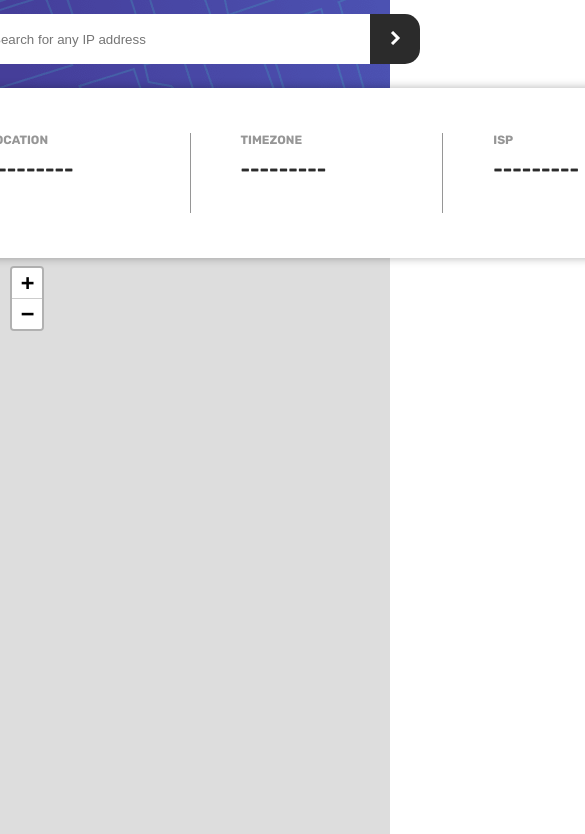
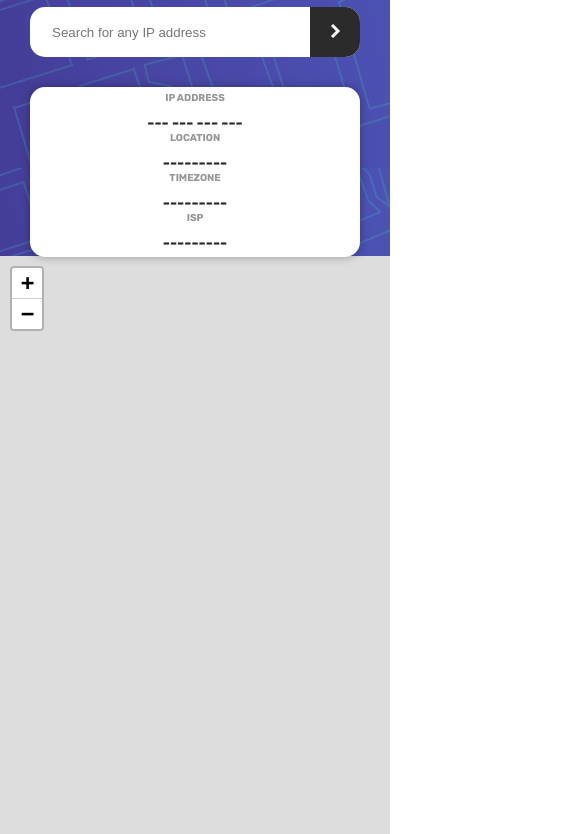
Before and after one commit to JimRnst/ipAddressTracker, a website built with webpack: page dist/index.html in a window 390 px wide. Shown: the part 82-916 px from the top of the page, 585 px wide, since content can reach past the window. Built offline with nearby package versions, Linux system fonts and the light colour scheme; no server answers.

Commit message:
responsive

```diff
--- a/src/style/style.css
+++ b/src/style/style.css
@@ -5,9 +5,9 @@
 }
 
 body{
-    padding: 0;
     margin: 0;
     font-family: 'Rubik', sans-serif;
+    overflow-y: scroll
 }
 
 .main-menu {
@@ -20,6 +20,7 @@ body{
 }
 
 .header {
+    box-sizing: border-box;
     width: 100%;
     height: 40vh;
     background-image: url(/images/pattern-bg.png);
@@ -27,6 +28,7 @@ body{
 
 #header-content{
     width: 100%;
+    min-width: 300px;
     display: flex;
     flex-direction: column;
     align-items: center;
@@ -43,6 +45,7 @@ body{
 
 #input-ip{
     width: 450px;
+    min-width: 300px;
     height: 50px;
     display: flex;
     align-items: center;
@@ -78,9 +81,10 @@ body{
 }
 
 #info-content{
-    position: absolute;
-    top: 170px;
+    position: relative;
+    top: 0;
     width: 1000px;
+    min-width: 300px;
     height: 170px;
     display: flex;
     justify-content: center;
@@ -129,3 +133,90 @@ body{
 .attribution a{
     color: hsl(228, 45%, 44%);
 }
+
+@media screen and (max-width: 1050px) {
+    #info-content{
+        width: 700px;
+    }
+
+    .box-content{
+        width: 100px;
+        padding: 0 20px;
+    }
+
+    .title-box{
+        font-size: 10px;
+
+    }
+
+    .info{
+        font-size: 15px;
+    }
+}
+
+@media screen and (max-width: 750px) {
+    #info-content{
+        width: 450px;
+        flex-direction: column;
+        gap: 0;
+        padding: 10px;
+        box-sizing: border-box;
+    }
+
+    .box-content{
+        display: flex;
+        flex-direction: column;
+        justify-content: center;
+        align-items: center;
+        width: 100%;
+        padding: 0 20px;
+        border: none;
+    }
+
+    .title-box{
+        font-size: 10px;
+    }
+
+    .info{
+        font-size: 15px;
+    }
+}
+
+@media screen and (max-width: 500px) {
+
+    #header-content{
+        width: 100%;
+        display: flex;
+        flex-direction: column;
+        align-items: center;
+        box-sizing: border-box;
+        padding: 30px 30px;
+        gap: 30px;
+    }
+
+    #input-ip{
+        width: 100%;
+    }
+
+    #title{
+        font-size: 25px;
+    }
+
+    #info-content{
+        width: 100%;
+        flex-direction: column;
+        gap: 0;
+        padding: 10px;
+        box-sizing: border-box;
+    }
+
+    .box-content{
+        display: flex;
+        flex-direction: column;
+        justify-content: center;
+        align-items: center;
+        width: 100%;
+        padding: 0 20px;
+        border: none;
+    }
+}
```
Also changed, not shown: dist/index.html, dist/main.js.
